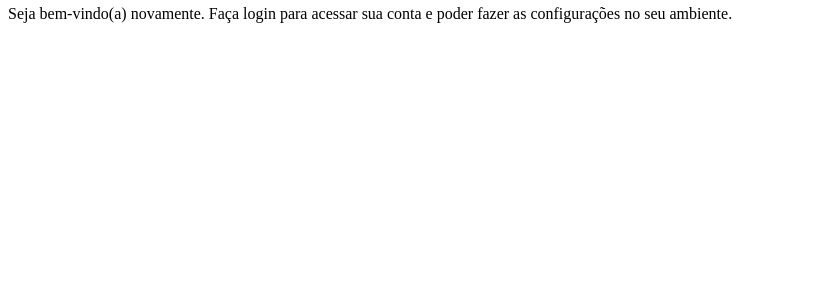
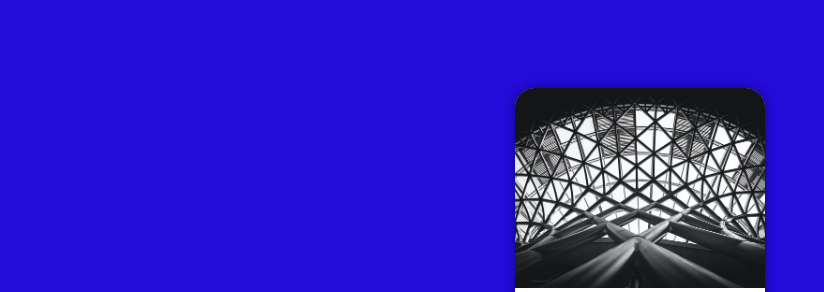
Before and after one commit to lucasdealmeidarafael/projeto-login, a plain HTML site: page index.html in a window 1280 px wide. Shown: the part 62-354 px from the top of the page, without its empty margins (0-824 px from the left). Drawn offline with Linux system fonts and the light colour scheme.

Commit message:
Tela para celular

```diff
--- a/estilos/style.css
+++ b/estilos/style.css
@@ -8,3 +8,48 @@
     #0B60D9
     #0CACF8
 */
+
+* {
+    font-family: system-ui, -apple-system, BlinkMacSystemFont, 'Segoe UI', Roboto, Oxygen, Ubuntu, Cantarell, 'Open Sans', 'Helvetica Neue', sans-serif;
+    padding: 0px;
+    margin: 0px;
+    box-sizing: border-box;
+}
+
+body, html {
+    background-color:  #230BD9;
+    height: 100vh;
+    width: 100vw;
+}
+
+main {
+    position: relative;
+    height: 100vh;
+    width: 100vw;
+}
+
+section#login {
+    position: absolute;
+    top: 50%;
+    left: 50%;
+    transform: translate(-50%, -50%);
+    overflow: hidden;
+    background-color: white;
+    width: 250px;
+    height: 500px;
+    border-radius: 20px;
+    box-shadow: 0px 0px 10px rgba(0, 0, 0, 0.450);
+}
+
+section#login > div#imagem {
+    display: block;
+    background: #230BD9 url(../imagens/pexels-clem-onojeghuo-175771.jpg) no-repeat;
+    background-size: cover;
+    background-position: center;
+    height: 200px;
+}
+
+section#login > div#formulario {
+    display: block;
+    padding: 10px;
+}
```
